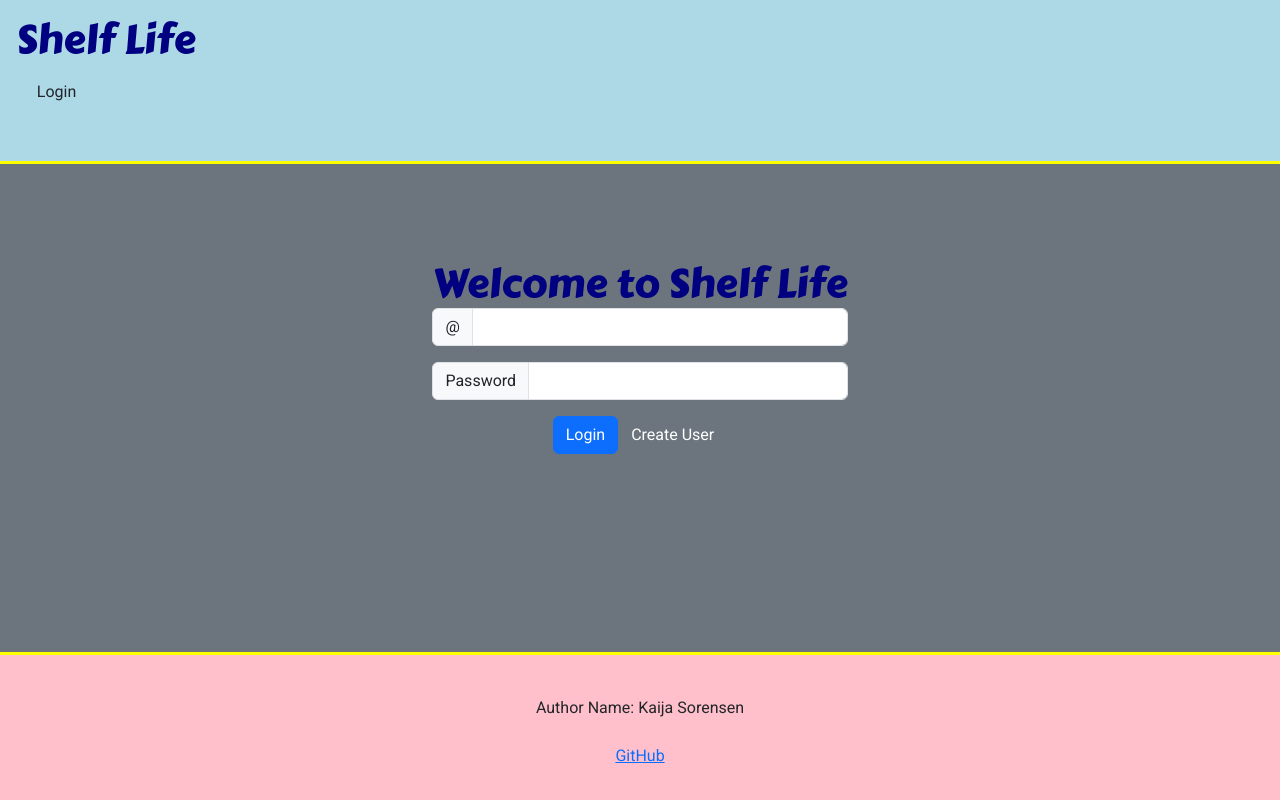
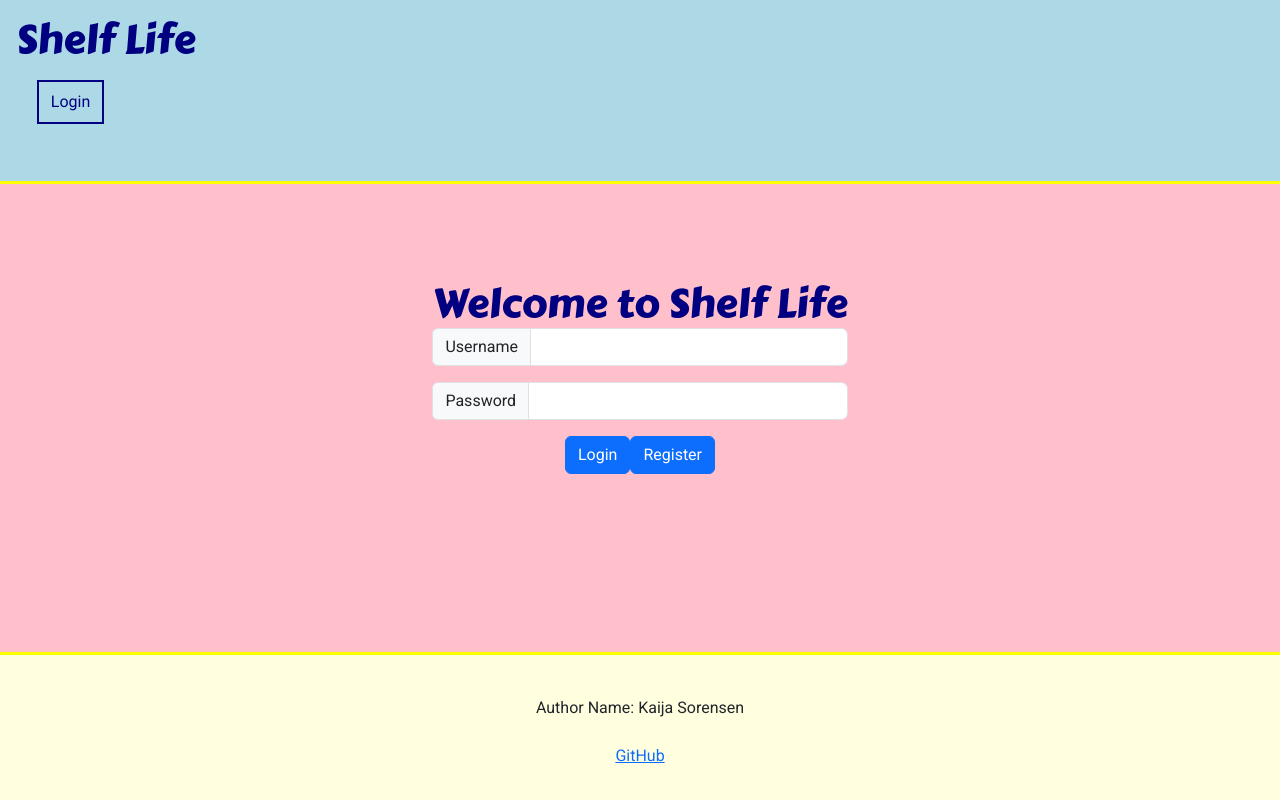
Before and after one commit to kaijakaye/startup, a React (Vite) app in the folder startup-react/: page /login in a window 1280 px wide. Built offline with nearby package versions, Linux system fonts and the light colour scheme.

Commit message:
login/logout logical flow

```diff
--- a/startup-react/src/app.css
+++ b/startup-react/src/app.css
@@ -50,7 +50,6 @@ main {
   justify-content: flex-start;
   gap: 1rem;
   padding-top: 6rem;
-  background-color: pink;
 }
 
 main h1 {
@@ -71,6 +70,7 @@ footer {
   text-align: center;
   padding: 0.5rem 0;
   padding-bottom: 2rem;
+  background-color: lightyellow;
 
 }
 
@@ -90,17 +90,29 @@ menu li {
   flex: 0 0 auto;
 }
 
-menu a nav-link {
+menu .nav-link {
   display: block;
   padding: 0.5rem 0.75rem;
   text-decoration: solid;
   color: navy;
+  border-bottom: 2px solid;
+  border-right: 2px solid;
+  border-left: 2px solid;
+  border-top: 2px solid;
+}
+
+menu .nav-link:hover {
+  background-color: lightyellow;
+  color: purple;
+  border-bottom: 2px solid purple;
+  border-right: 2px solid purple;
+  border-left: 2px solid purple;
+  border-top: 2px solid purple;
 }
 
 
 .navbar-brand {
   padding-left: 0.3em;
-  border-bottom: solid rgb(182, 182, 182) thin;
 }
 
 menu .nav-item {
--- a/startup-react/src/app.jsx
+++ b/startup-react/src/app.jsx
@@ -15,17 +15,31 @@ function App() {
   const currentAuthState = userName ? AuthState.Authenticated : AuthState.Unauthenticated;
   const [authState, setAuthState] = React.useState(currentAuthState);
 
+  function logout() {
+    localStorage.removeItem('userName');
+    props.onLogout();
+  }
+
   return (
     <BrowserRouter>
       <header>
         <h1>Shelf Life</h1>
           <nav className='navbar navbar-expand-lg'>
             <menu>
-              <li className='nav-item'>
-                <NavLink className='nav-link' to='/'>
-                  Login
-                </NavLink>
-              </li>
+              {authState === AuthState.Unauthenticated && (
+                <li className='nav-item'>
+                  <NavLink className='nav-link' to='/'>
+                    Login
+                  </NavLink>
+                </li>
+              )}
+              {authState === AuthState.Authenticated && (
+                <li className='nav-item'>
+                  <NavLink className='nav-link' to='/login' onClick={() => logout()}>
+                    Logout
+                  </NavLink>
+                </li>
+              )}
               {authState === AuthState.Authenticated && (
                 <li className='nav-item'>
                   <NavLink className='nav-link' to='/dashboard'>
--- a/startup-react/src/login/login.jsx
+++ b/startup-react/src/login/login.jsx
@@ -6,7 +6,7 @@ import { AuthState } from './authState';
 
 export function Login({ userName, authState, onAuthChange }) {
   return (
-    <main className='container-fluid bg-secondary text-center'>
+    <main className='container-fluid text-center'>
       <div>
         {authState !== AuthState.Unknown && <h1>Welcome to Shelf Life</h1>}
         {authState === AuthState.Authenticated && (
--- a/startup-react/src/login/unauthenticated.jsx
+++ b/startup-react/src/login/unauthenticated.jsx
@@ -26,7 +26,7 @@ export function Unauthenticated(props) {
         <>
             <div>
                 <div className='input-group mb-3'>
-                    <span className='input-group-text'>@</span>
+                    <span className='input-group-text'>Username</span>
                     <input className='form-control' type='text' value={userName} onChange={(e) => setUserName(e.target.value)} />
                 </div>
                 <div className='input-group mb-3'>
@@ -36,8 +36,8 @@ export function Unauthenticated(props) {
                 <Button variant='primary' onClick={() => loginUser()}>
                     Login
                 </Button>
-                <Button variant='secondary' onClick={() => createUser()}>
-                    Create User
+                <Button variant='primary' onClick={() => createUser()}>
+                    Register
                 </Button>
             </div>
         </>
```
